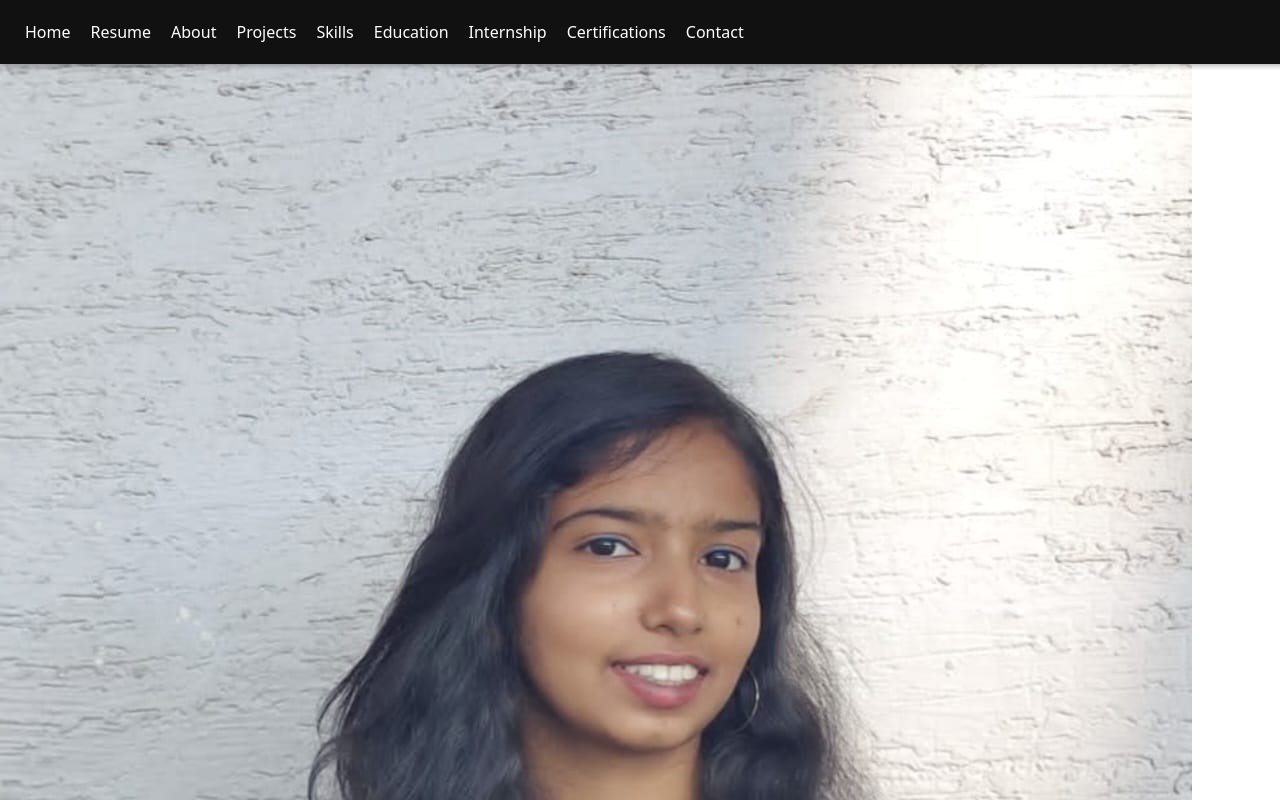
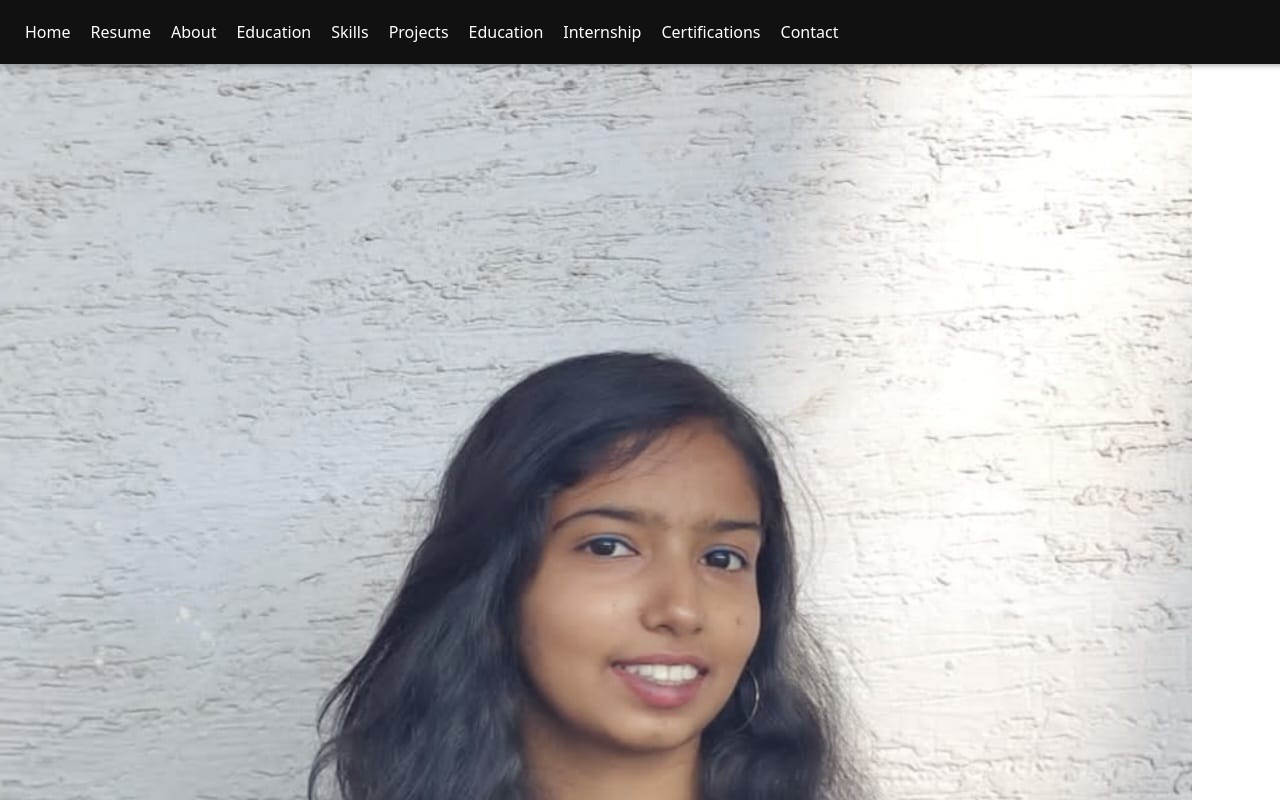
Before and after one commit to Harshini-K18/myportfolioo, a React (Vite) app: page / in a window 1280 px wide. Shown: the top 800 px of the page. Built offline with nearby package versions, Linux system fonts and the light colour scheme; the HTML template or start-up script is replaced by a standard one.

Commit message:
updated navbar

```diff
--- a/src/components/navbar.jsx
+++ b/src/components/navbar.jsx
@@ -15,8 +15,9 @@ const Navbar = () => {
         <HashLink smooth to="/#hero">Home</HashLink>
         <HashLink smooth to="/#resume">Resume</HashLink>
         <HashLink smooth to="/#about">About</HashLink>
+        <HashLink smooth to="/#education">Education</HashLink>
+        <HashLink smooth to="/#skills">Skills</HashLink>
         <HashLink smooth to="/#projects">Projects</HashLink>
-        <HashLink smooth to="/#skills">Skills</HashLink>
         <HashLink smooth to="/#education">Education</HashLink>
         <HashLink smooth to="/#internship">Internship</HashLink>
         <HashLink smooth to="/#certifications">Certifications</HashLink>
```
